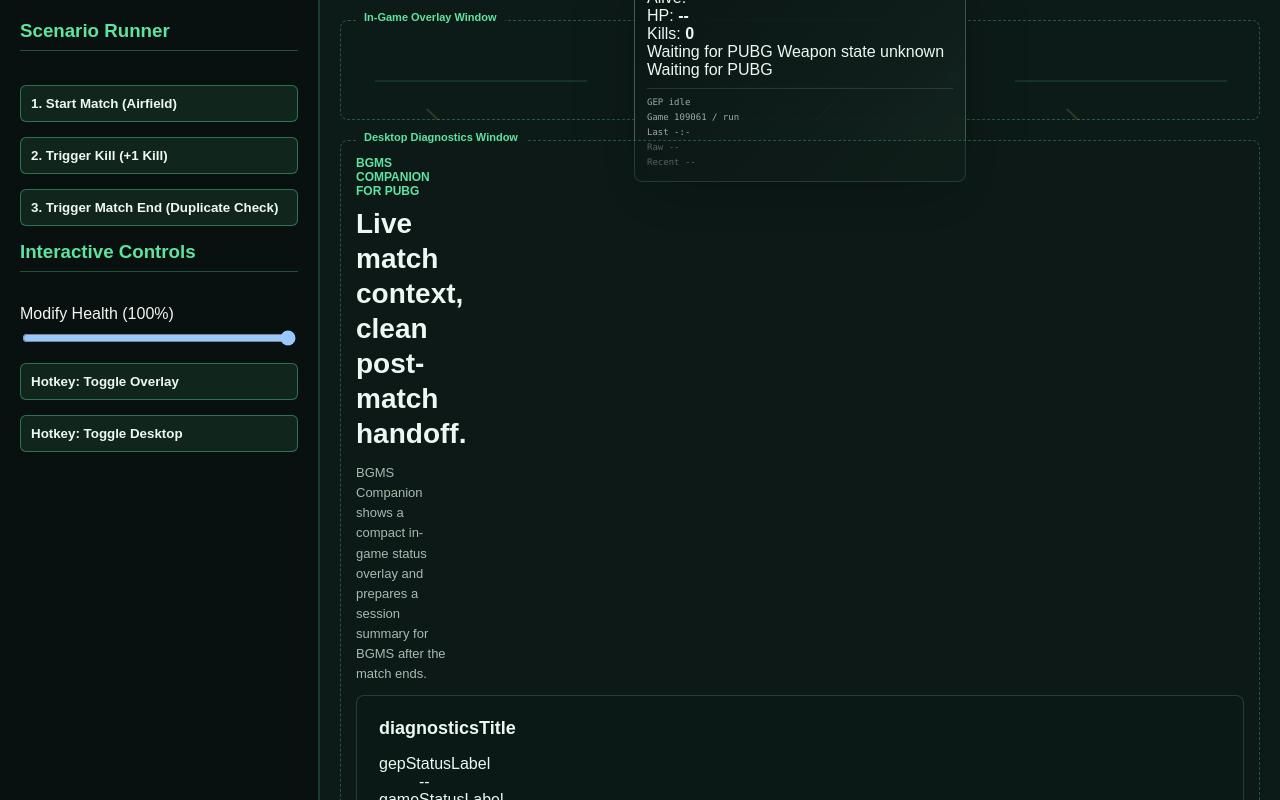
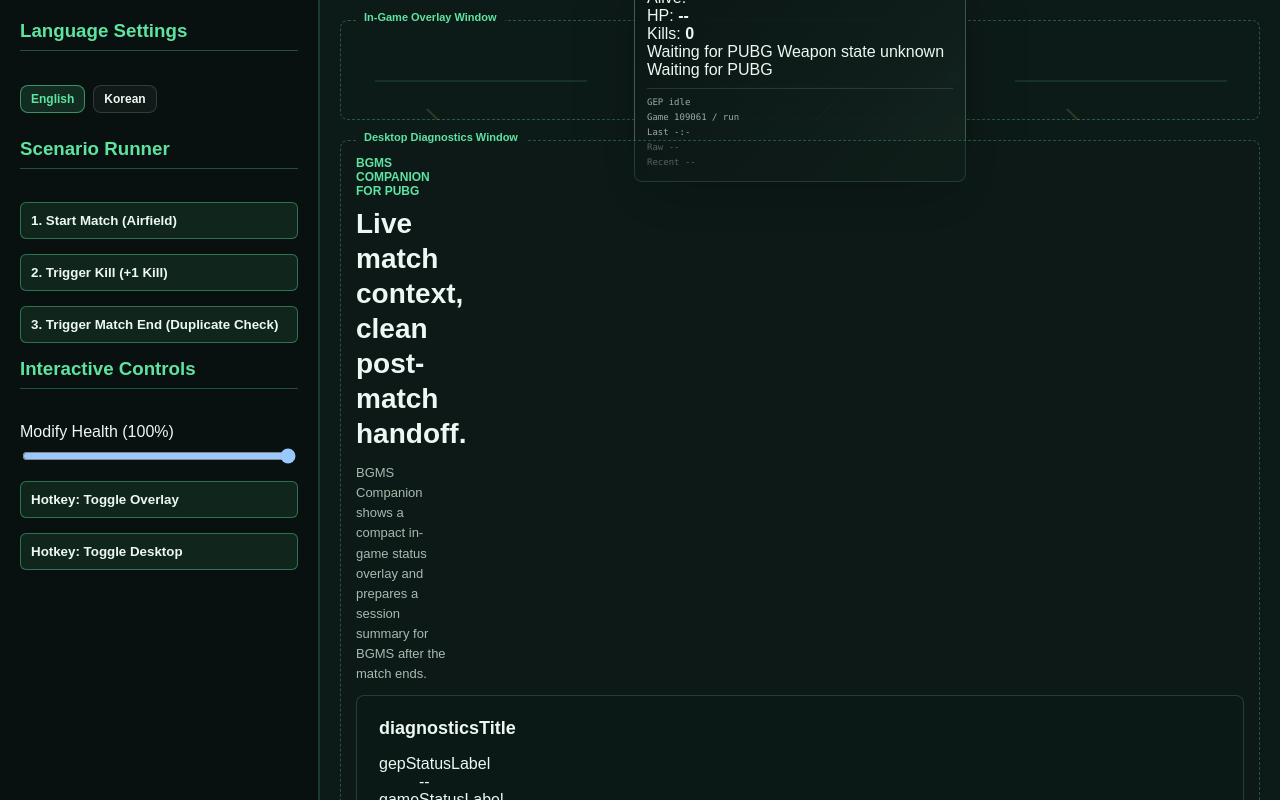
Before and after one commit to ka6865/BGMS-overwolf, a browser extension: page overwolf-app/dev-harness/mock.html in a window 1280 px wide. Drawn offline with Linux system fonts and the light colour scheme; files whose address does not match are found by name.

Commit message:
dev: add language switcher UI to mock.html

```diff
--- a/overwolf-app/dev-harness/mock.html
+++ b/overwolf-app/dev-harness/mock.html
@@ -100,6 +100,12 @@
   <body>
     <!-- 1. 제어판 -->
     <div class="control-panel">
+      <h3>Language Settings</h3>
+      <nav class="language-switcher" aria-label="Language" style="margin-bottom: 10px; justify-content: flex-start; gap: 8px;">
+        <button type="button" data-language="en" class="btn" style="min-width: 60px; padding: 6px 10px;" data-i18n="languageEnglish">English</button>
+        <button type="button" data-language="ko" class="btn" style="min-width: 60px; padding: 6px 10px;" data-i18n="languageKorean">Korean</button>
+      </nav>
+
       <h3>Scenario Runner</h3>
       <button class="btn" onclick="mockScenarios.startMatch()">1. Start Match (Airfield)</button>
       <button class="btn" onclick="mockScenarios.addKills()">2. Trigger Kill (+1 Kill)</button>
```
